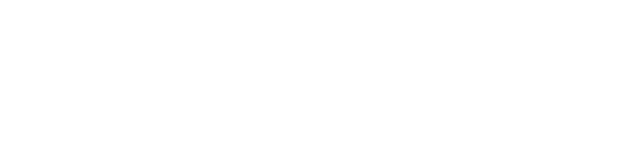
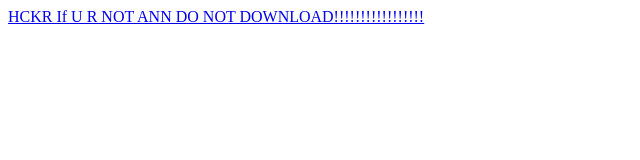
Before and after one commit to UsefulFunctionsjs/Challenger34.github.io, a plain HTML site: page index.html in a window 1280 px wide. Shown: the whole page, without its empty margins (0-640 px from the left). Drawn offline with Linux system fonts and the light colour scheme.

Commit message:
Update index.html

```diff
--- a/index.html
+++ b/index.html
@@ -1,3 +1,4 @@
+<a href="johnthegrowler.exe" download >HCKR If U R NOT ANN DO NOT DOWNLOAD!!!!!!!!!!!!!!!!!</a>
 <script>
   (function(i,s,o,g,r,a,m){i['GoogleAnalyticsObject']=r;i[r]=i[r]||function(){
   (i[r].q=i[r].q||[]).push(arguments)},i[r].l=1*new Date();a=s.createElement(o),
```
